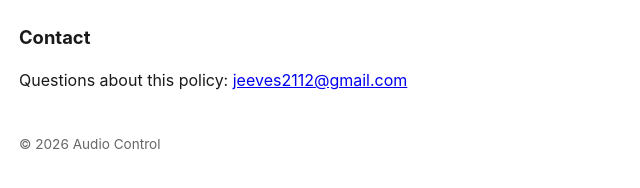
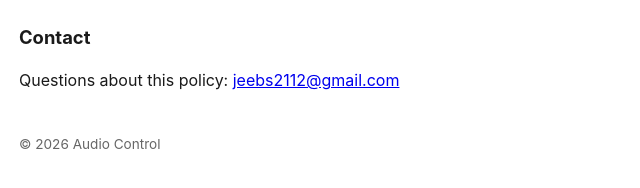
Before and after one commit to trevorschow/audio-control-privacy, a plain HTML site: page index.html in a window 1280 px wide. Shown: the part 562-750 px from the top of the page, 285-925 px from the left. Drawn offline with Linux system fonts and the light colour scheme.

Commit message:
Fix contact email spelling

```diff
--- a/index.html
+++ b/index.html
@@ -16,8 +16,12 @@
 <p><em>Last updated: October 5, 2026</em></p>
 
 
+
+
 <p>Audio Control controls your multi-zone home audio amplifier over your own
 local network. That's all it does, and that's the whole privacy story.</p>
+
+
 
 
 <h2>No data collection</h2>
@@ -25,9 +29,13 @@
 no crash reporting, no advertising, and no third-party SDKs.</p>
 
 
+
+
 <h2>On-device only</h2>
 <p>Your settings — zone names, network configuration, groups, favorites, and
 preferences — are stored only on your phone. They never leave your device.</p>
+
+
 
 
 <h2>Local network only</h2>
@@ -36,8 +44,12 @@
 party.</p>
 
 
+
+
 <h2>Contact</h2>
-<p>Questions about this policy: <a href="mailto:jeeves2112@gmail.com">jeeves2112@gmail.com</a></p>
+<p>Questions about this policy: <a href="mailto:jeebs2112@gmail.com">jeebs2112@gmail.com</a></p>
+
+
 
 
 <footer>© 2026 Audio Control</footer>
```
